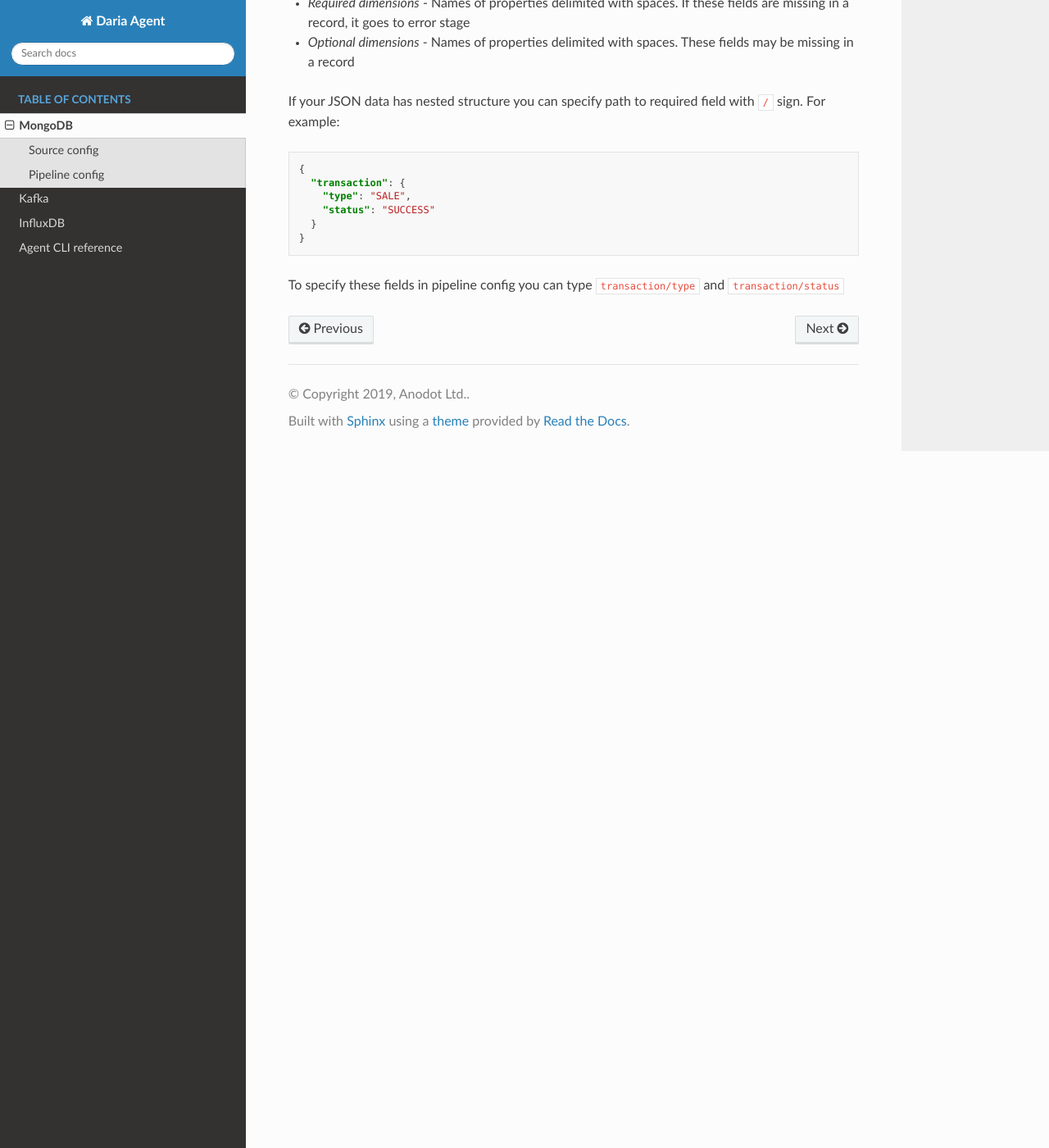
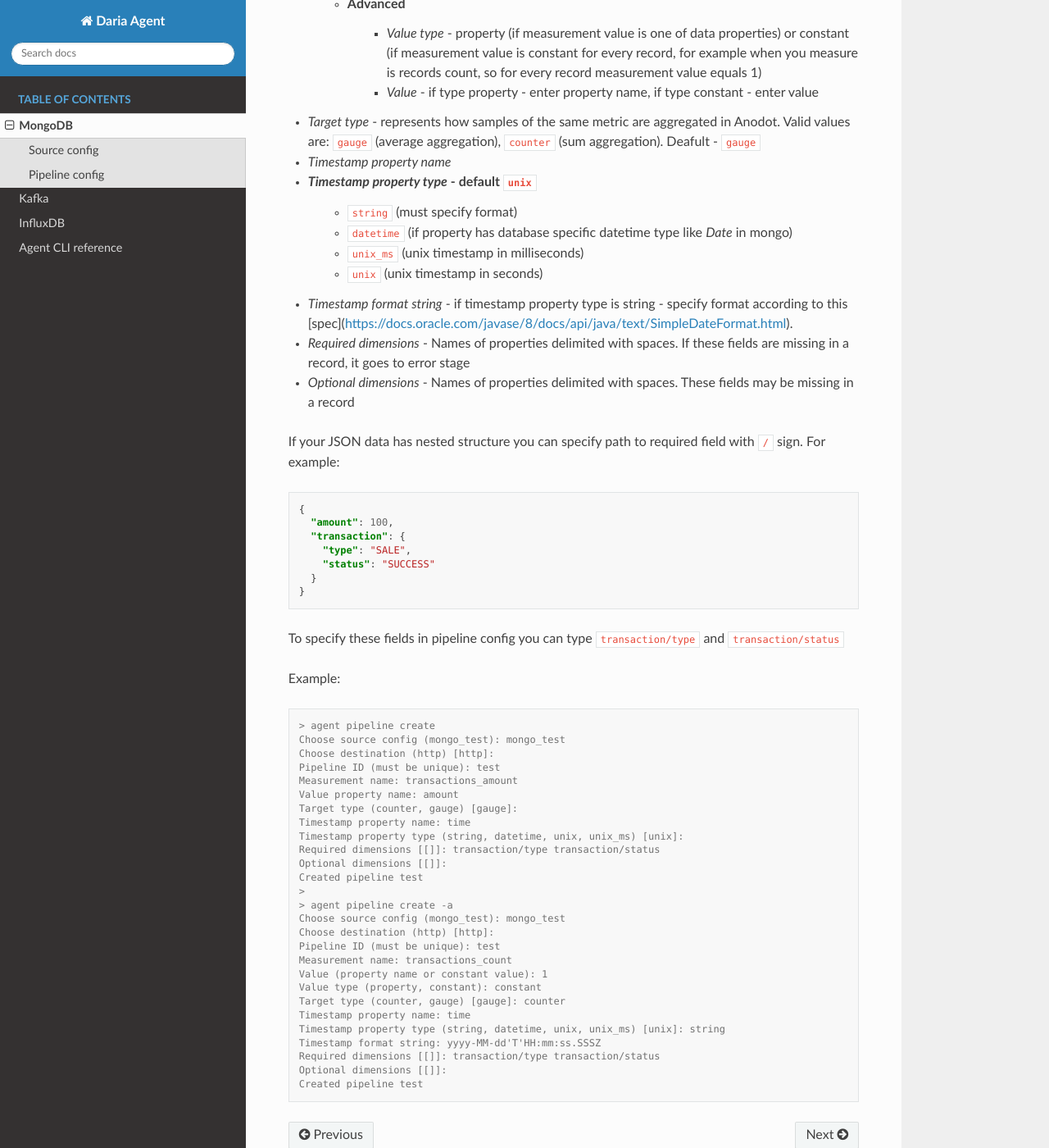
Before and after one commit to anodot/daria, a Sphinx documentation site: the page built from agent/doc/mongodb.rst, in a window 1280 px wide and 1400 px high, scrolled down 1262 px. Shown: the whole window at 82% size. Built offline with Sphinx 7.4.7 and the Read the Docs theme 2.0.0, drawn with Linux system fonts in a browser that asks for light colours; some of the changed text lies outside the part shown.

Commit message:
add examples to docs

```diff
--- a/agent/doc/mongodb.rst
+++ b/agent/doc/mongodb.rst
@@ -19,17 +19,37 @@
 - *Batch size* - how many records to send to further pipeline stages. Default - 1000 records
 - *Max batch wait time (seconds)* - how many time to wait until batch will reach it's size. Default - 5 seconds
 
+Example:
+
+.. code-block:: console
+
+    > agent source create
+    Choose source (mongo, kafka, influx): mongo
+    Enter unique name for this source config: mongo_test
+    Connection string: mongodb://mongo:27017
+    Username []:
+    Password []:
+    Authentication Source []:
+    Database: test
+    Collection: transactions
+    Is collection capped [False]:
+    Initial offset: 0
+    Offset type (OBJECTID, STRING, DATE) [OBJECTID]:
+    Offset field [_id]:
+    Batch size [1000]:
+    Max batch wait time (seconds) [5]:
+    Source config created
 
 
 Pipeline config
 ---------------
 - *Pipeline ID* - unique pipeline identifier (use human-readable name so you could easily use it further)
 - *Measurement name* - what do you measure (this will be the value of :code:`what` property in anodot 2.0 metric protocol)
-- Values config
+- Measurement values config
     - Basic
         - *Value* - enter property name
     - Advanced
-        - *Value type* - property or constant
+        - *Value type* - property (if measurement value is one of data properties) or constant (if measurement value is constant for every record, for example when you measure is records count, so for every record measurement value equals 1)
         - *Value* - if type property - enter property name, if type constant - enter value
 - *Target type* - represents how samples of the same metric are aggregated in Anodot. Valid values are: :code:`gauge` (average aggregation), :code:`counter` (sum aggregation). Deafult - :code:`gauge`
 - *Timestamp property name*
@@ -47,6 +67,7 @@
 .. code-block:: json
 
     {
+      "amount": 100,
       "transaction": {
         "type": "SALE",
         "status": "SUCCESS"
@@ -54,3 +75,36 @@
     }
 
 To specify these fields in pipeline config you can type :code:`transaction/type` and :code:`transaction/status`
+
+
+Example:
+
+.. code-block:: console
+
+    > agent pipeline create
+    Choose source config (mongo_test): mongo_test
+    Choose destination (http) [http]:
+    Pipeline ID (must be unique): test
+    Measurement name: transactions_amount
+    Value property name: amount
+    Target type (counter, gauge) [gauge]:
+    Timestamp property name: time
+    Timestamp property type (string, datetime, unix, unix_ms) [unix]:
+    Required dimensions [[]]: transaction/type transaction/status
+    Optional dimensions [[]]:
+    Created pipeline test
+    >
+    > agent pipeline create -a
+    Choose source config (mongo_test): mongo_test
+    Choose destination (http) [http]:
+    Pipeline ID (must be unique): test
+    Measurement name: transactions_count
+    Value (property name or constant value): 1
+    Value type (property, constant): constant
+    Target type (counter, gauge) [gauge]: counter
+    Timestamp property name: time
+    Timestamp property type (string, datetime, unix, unix_ms) [unix]: string
+    Timestamp format string: yyyy-MM-dd'T'HH:mm:ss.SSSZ
+    Required dimensions [[]]: transaction/type transaction/status
+    Optional dimensions [[]]:
+    Created pipeline test
--- a/agent/src/agent/source/config_schema.py
+++ b/agent/src/agent/source/config_schema.py
@@ -21,7 +21,7 @@
     config['configBean.mongoConfig.authSource'] = click.prompt('Authentication Source',
                                                                type=click.STRING,
                                                                default=default_config.get(
-                                                                   'configBean.mongoConfig.authSource'))
+                                                                   'configBean.mongoConfig.authSource', ''))
     config['configBean.mongoConfig.database'] = click.prompt('Database',
                                                              type=click.STRING,
                                                              default=default_config.get(
```
Also changed, not shown: agent/doc/kafka.rst (+60 -2 lines).
